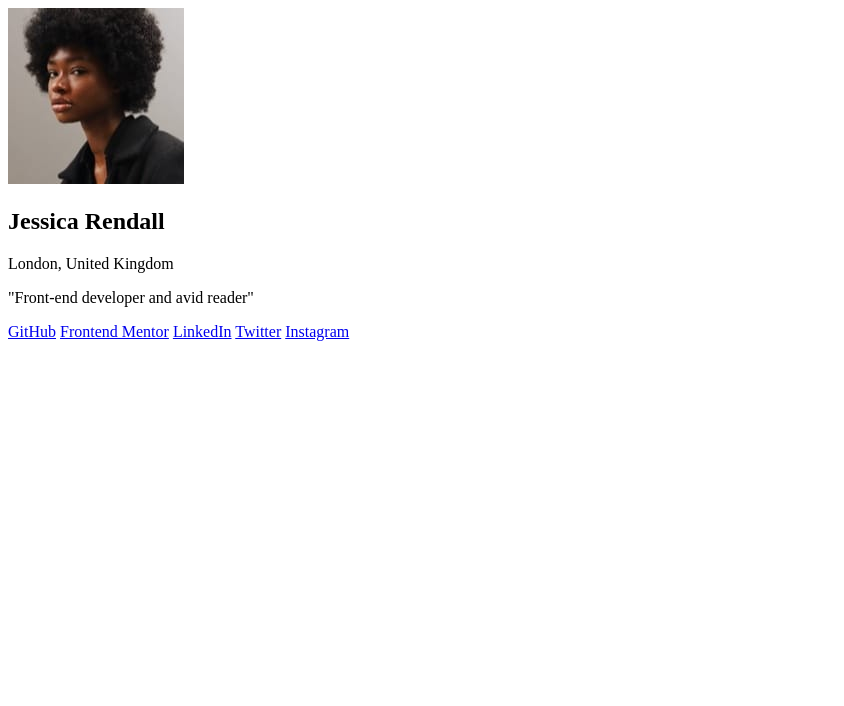
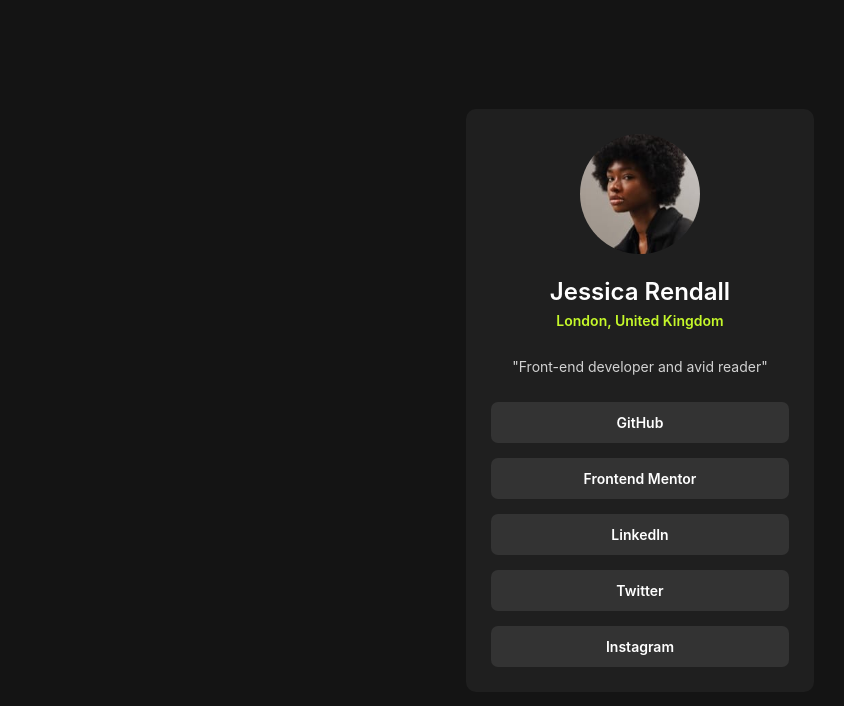
Before and after one commit to Kansoldev/Social-links-profile-FEM, a plain HTML site: page index.html in a window 1280 px wide. Shown: the whole page, without its empty margins (0-844 px from the left). Drawn offline with Linux system fonts and the light colour scheme; a web font is replaced by a local one.

Commit message:
Added main css file

```diff
--- a/assets/css/main.css
+++ b/assets/css/main.css
@@ -1,8 +1,154 @@
-.attribution {
-  font-size: 11px;
-  text-align: center;
+:root {
+  --primary-color: hsl(75, 94%, 57%);
+  --white: hsl(0, 0%, 100%);
 }
 
-.attribution a {
-  color: hsl(228, 45%, 44%);
+/* Andy Bells CSS Reset */
+*,
+*::before,
+*::after {
+  box-sizing: border-box;
 }
+
+body,
+h1,
+h2,
+h3,
+h4,
+p,
+figure,
+blockquote,
+dl,
+dd {
+  margin: 0;
+}
+
+ul[role="list"],
+ol[role="list"] {
+  list-style: none;
+}
+
+html:focus-within {
+  scroll-behavior: smooth;
+}
+
+body {
+  min-height: 100vh;
+  text-rendering: optimizeSpeed;
+  line-height: 1.5;
+}
+
+a:not([class]) {
+  text-decoration-skip-ink: auto;
+}
+
+img,
+picture {
+  max-width: 100%;
+  display: block;
+}
+
+input,
+button,
+textarea,
+select {
+  font: inherit;
+}
+
+@media (prefers-reduced-motion: reduce) {
+  html:focus-within {
+    scroll-behavior: auto;
+  }
+
+  *,
+  *::before,
+  *::after {
+    animation-duration: 0.01ms !important;
+    animation-iteration-count: 1 !important;
+    transition-duration: 0.01ms !important;
+    scroll-behavior: auto !important;
+  }
+}
+
+/* Custom styles */
+
+@font-face {
+  font-family: "Inter";
+  src: url("../fonts/Inter-VariableFont_slnt\,wght.ttf");
+}
+
+body {
+  font-family: "Inter", sans-serif;
+  display: flex;
+  flex-direction: column;
+  justify-content: center;
+  align-items: center;
+  background-color: hsl(0, 0%, 8%);
+}
+
+.profile-card {
+  background-color: hsl(0, 0%, 12%);
+  width: 348px;
+  max-width: 100%;
+  border-radius: 10px;
+  display: flex;
+  flex-direction: column;
+  justify-content: center;
+  align-items: center;
+  text-align: center;
+  padding: 25px;
+}
+
+.profile-image {
+  display: flex;
+  justify-content: center;
+  margin-bottom: 20px;
+}
+
+.profile-image img {
+  width: 120px;
+  border-radius: 100%;
+}
+
+.profile-name {
+  color: var(--white);
+  font-weight: 600;
+}
+
+.profile-location {
+  color: var(--primary-color);
+  font-weight: 600;
+  font-size: 0.875rem;
+}
+
+.profile-description {
+  margin: 25px 0;
+  color: hsla(0, 0%, 100%, 0.8);
+  font-size: 0.875rem;
+}
+
+.profile-links {
+  width: 100%;
+}
+
+.profile-links a {
+  display: block;
+  text-decoration: none;
+  background-color: hsl(0, 0%, 20%);
+  color: var(--white);
+  width: 100%;
+  padding: 10px 0;
+  border-radius: 7px;
+  font-weight: 600;
+  font-size: 0.875rem;
+  transition: all 0.2s ease-in-out;
+}
+
+.profile-links a:not(:last-child) {
+  margin-bottom: 15px;
+}
+
+.profile-links a:hover {
+  background-color: var(--primary-color);
+  color: hsl(0, 0%, 12%);
+}
```
